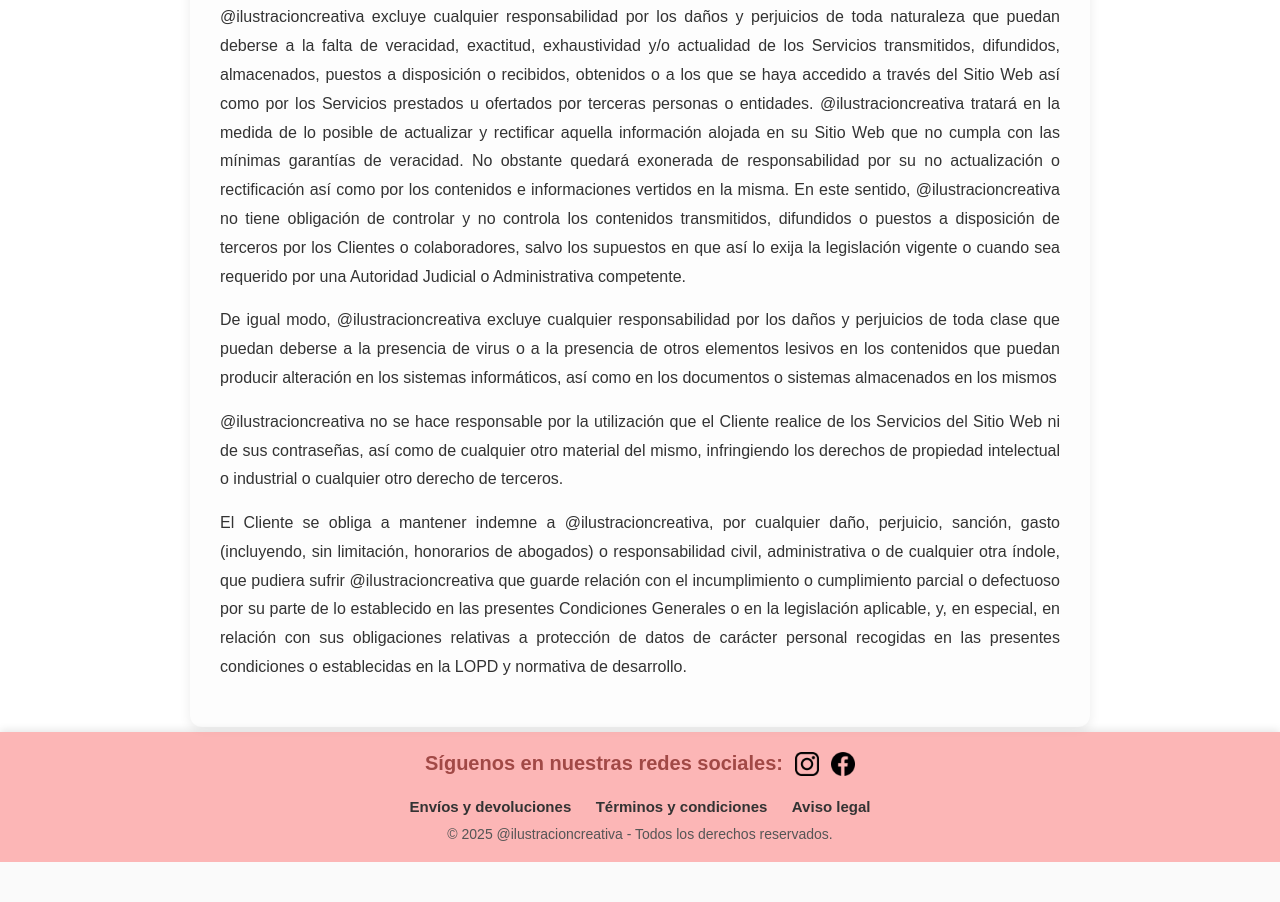
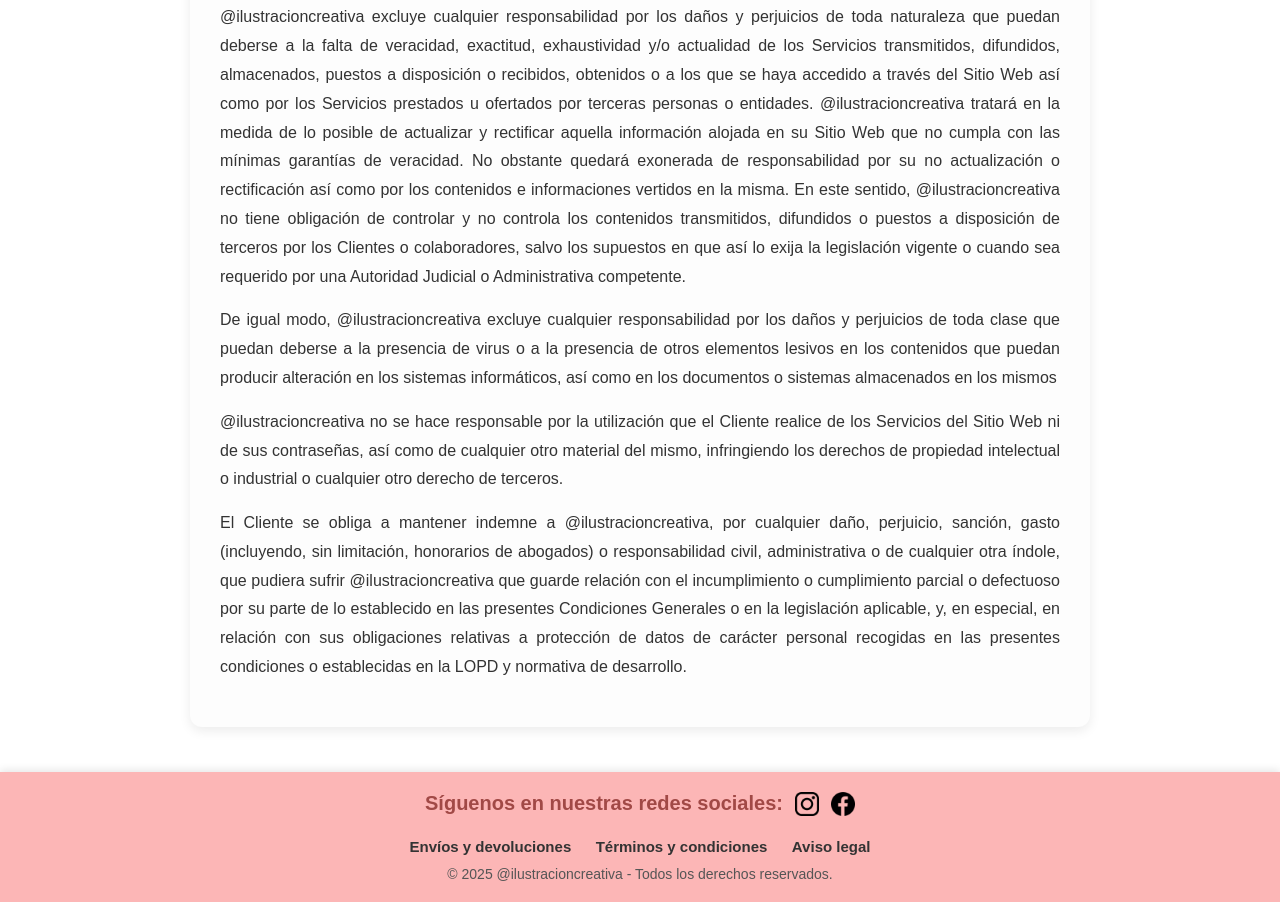
Before and after one commit to Adminlucia/ilustracioncreativaa, a plain HTML site: page terminos.html in a window 1280 px wide. Shown: the part 3069-3971 px from the top of the page. Before the commit the page ends 3931 px from the top, so only its background shows below. Drawn offline with nearby package versions, Linux system fonts and the light colour scheme.

Commit message:
Add files via upload

```diff
--- a/style.css
+++ b/style.css
@@ -1497,3 +1497,12 @@ color:#a14946}
     padding: 10px;
   }
 }
+
+.pages-legales main {
+    min-height: auto; /* ya no forzamos min-height */
+    padding-bottom: 40px; /* espacio extra para que no pise el footer */
+}
+
+.pages-legales footer {
+    position: relative; /* nos aseguramos de que no sea fijo */
+}
--- a/terminos.html
+++ b/terminos.html
@@ -12,7 +12,7 @@
     <link href="https://fonts.googleapis.com/css2?family=Cookie&display=swap" rel="stylesheet">
     <link href="https://fonts.googleapis.com/css2?family=Material+Symbols+Outlined" rel="stylesheet" />
 </head>
-<body>
+<body class="pages-legales">
 
 <header>
   <div class="logo-text">
@@ -229,6 +229,14 @@ establecidas en la LOPD y normativa de desarrollo.</p>
     </div>
   </div>
   <br>
+  <script>
+  const toggleBtn = document.querySelector(".menu-toggle");
+  const navMenu = document.querySelector("nav");
+
+  toggleBtn.addEventListener("click", () => {
+    navMenu.classList.toggle("show");
+  });
+</script>
  <div class="footer-container">
     <!-- Links legales a la izquierda -->
     <div class="footer-links">
@@ -241,14 +249,7 @@ establecidas en la LOPD y normativa de desarrollo.</p>
     &copy; 2025 @ilustracioncreativa - Todos los derechos reservados.
   </div>
 </footer>
-<script>
-  const toggleBtn = document.querySelector(".menu-toggle");
-  const navMenu = document.querySelector("nav");
 
-  toggleBtn.addEventListener("click", () => {
-    navMenu.classList.toggle("show");
-  });
-</script>
 
 
 </body>
```
Also changed, not shown: aviso.html (+1 -1 lines), envios.html (+1 -1 lines).
